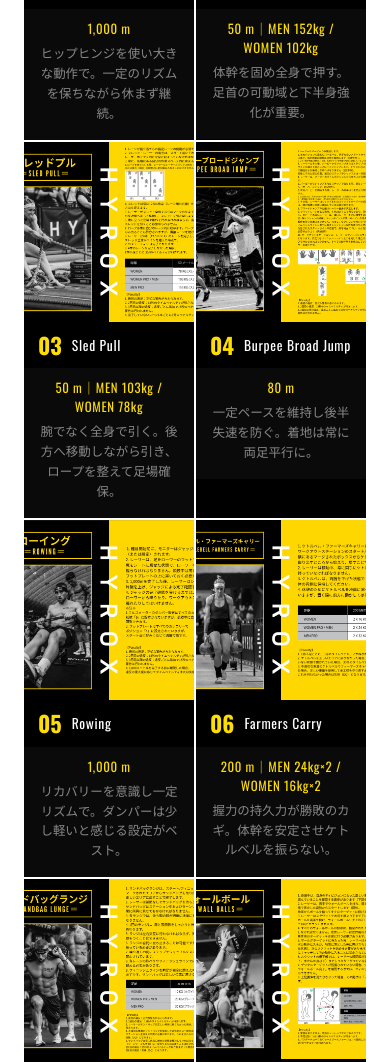
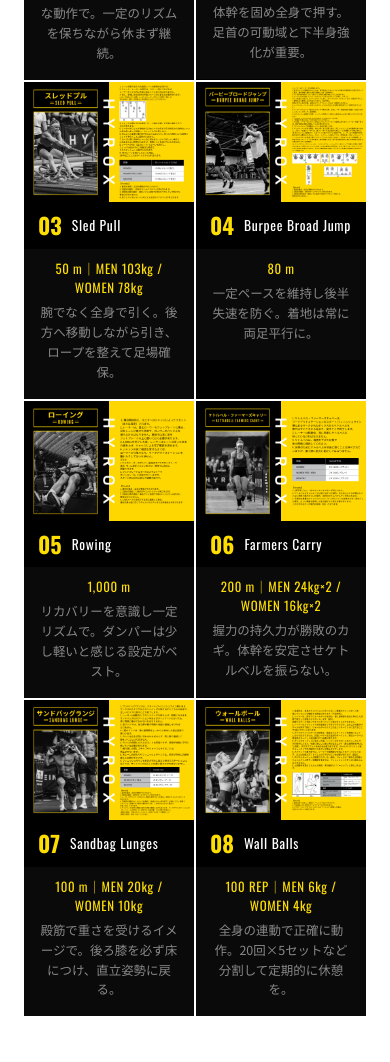
Before and after one commit to matsushita08/hyrox-goldsgym-lp, a plain HTML site: page index.html in a window 390 px wide. Shown: the part 1408-2470 px from the top of the page. Drawn offline with nearby package versions, Linux system fonts and the light colour scheme.

Commit message:
Fix mobile: replace background-image with img tags for full photo display

```diff
--- a/index.html
+++ b/index.html
@@ -28,7 +28,7 @@
       <p class="section-desc">HYROXは世界80カ国・55万人以上が参加するフィットネス競技。1kmのランと8種目のワークアウトを交互に行う、誰でも出場できるレースフォーマットです。</p>
       <div class="events-grid">
         <div class="event-card">
-          <div class="event-img" style="background-image:url('assets/images/skierg.png')"></div>
+          <img class="event-img" src="assets/images/skierg.png" alt="SkiErg">
           <div class="event-label"><span class="event-num">01</span><span class="event-name">SkiErg</span></div>
           <div class="event-detail">
             <span class="event-dist">1,000 m</span>
@@ -36,7 +36,7 @@
           </div>
         </div>
         <div class="event-card">
-          <div class="event-img" style="background-image:url('assets/images/sled-push.png')"></div>
+          <img class="event-img" src="assets/images/sled-push.png" alt="Sled Push">
           <div class="event-label"><span class="event-num">02</span><span class="event-name">Sled Push</span></div>
           <div class="event-detail">
             <span class="event-dist">50 m｜MEN 152kg / WOMEN 102kg</span>
@@ -44,7 +44,7 @@
           </div>
         </div>
         <div class="event-card">
-          <div class="event-img" style="background-image:url('assets/images/sled-pull.png')"></div>
+          <img class="event-img" src="assets/images/sled-pull.png" alt="Sled Pull">
           <div class="event-label"><span class="event-num">03</span><span class="event-name">Sled Pull</span></div>
           <div class="event-detail">
             <span class="event-dist">50 m｜MEN 103kg / WOMEN 78kg</span>
@@ -52,7 +52,7 @@
           </div>
         </div>
         <div class="event-card">
-          <div class="event-img" style="background-image:url('assets/images/burpee.png')"></div>
+          <img class="event-img" src="assets/images/burpee.png" alt="Burpee Broad Jump">
           <div class="event-label"><span class="event-num">04</span><span class="event-name">Burpee Broad Jump</span></div>
           <div class="event-detail">
             <span class="event-dist">80 m</span>
@@ -60,7 +60,7 @@
           </div>
         </div>
         <div class="event-card">
-          <div class="event-img" style="background-image:url('assets/images/rowing.png')"></div>
+          <img class="event-img" src="assets/images/rowing.png" alt="Rowing">
           <div class="event-label"><span class="event-num">05</span><span class="event-name">Rowing</span></div>
           <div class="event-detail">
             <span class="event-dist">1,000 m</span>
@@ -68,7 +68,7 @@
           </div>
         </div>
         <div class="event-card">
-          <div class="event-img" style="background-image:url('assets/images/farmers-carry.png')"></div>
+          <img class="event-img" src="assets/images/farmers-carry.png" alt="Farmers Carry">
           <div class="event-label"><span class="event-num">06</span><span class="event-name">Farmers Carry</span></div>
           <div class="event-detail">
             <span class="event-dist">200 m｜MEN 24kg×2 / WOMEN 16kg×2</span>
@@ -76,7 +76,7 @@
           </div>
         </div>
         <div class="event-card">
-          <div class="event-img" style="background-image:url('assets/images/sandbag.png')"></div>
+          <img class="event-img" src="assets/images/sandbag.png" alt="Sandbag Lunges">
           <div class="event-label"><span class="event-num">07</span><span class="event-name">Sandbag Lunges</span></div>
           <div class="event-detail">
             <span class="event-dist">100 m｜MEN 20kg / WOMEN 10kg</span>
@@ -84,7 +84,7 @@
           </div>
         </div>
         <div class="event-card">
-          <div class="event-img" style="background-image:url('assets/images/wall-balls.png')"></div>
+          <img class="event-img" src="assets/images/wall-balls.png" alt="Wall Balls">
           <div class="event-label"><span class="event-num">08</span><span class="event-name">Wall Balls</span></div>
           <div class="event-detail">
             <span class="event-dist">100 REP｜MEN 6kg / WOMEN 4kg</span>
--- a/style.css
+++ b/style.css
@@ -144,12 +144,12 @@
   position: relative;
 }
 .event-img {
-  height: 180px;
-  background-size: cover;
-  background-position: center top;
-  transition: transform 0.4s;
+  width: 100%;
+  height: auto;
+  display: block;
+  transition: transform 0.3s;
 }
-.event-card:hover .event-img { transform: scale(1.05); }
+.event-card:hover .event-img { transform: scale(1.02); }
 .event-label {
   display: flex;
   align-items: center;
```
